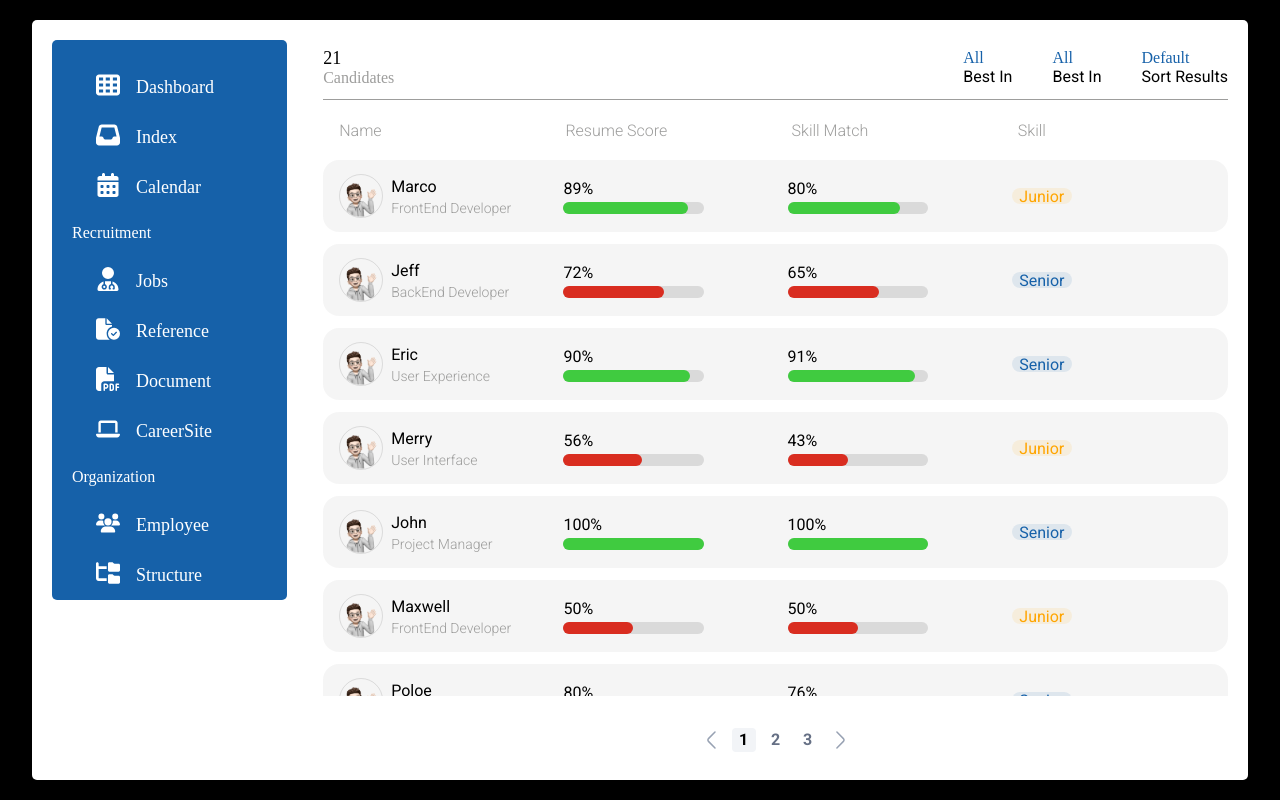
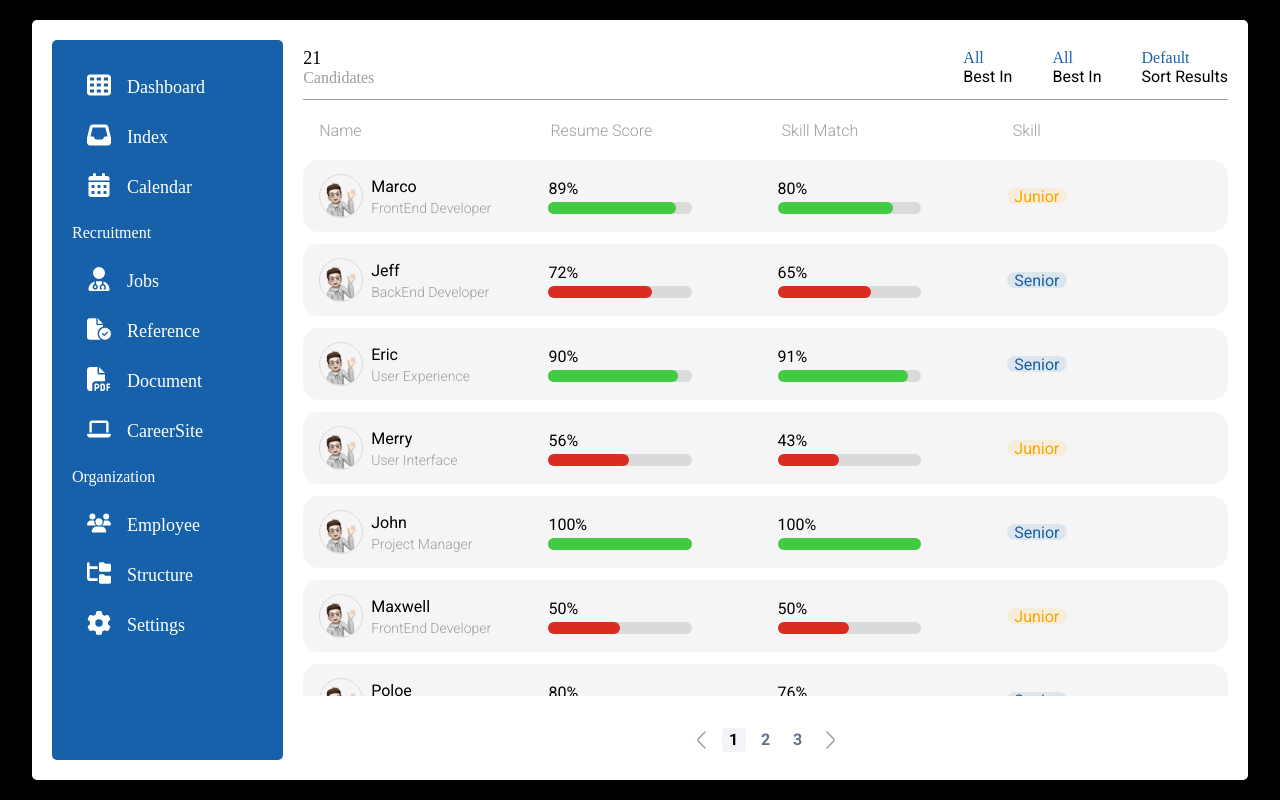
Before and after one commit to esthel7/Vue.js, a Vue app: page / in a window 1280 px wide. Built offline with nearby package versions, Linux system fonts and the light colour scheme; a web font is replaced by a local one.

Commit message:
design: nav layout

```diff
--- a/src/components/BasicButton.vue
+++ b/src/components/BasicButton.vue
@@ -40,7 +40,7 @@ const moveTo = (loc: string) => {
   justify-content: flex-start;
   width: calc(100% - 24px);
   height: 50px;
-  padding-left: 24px;
+  padding-left: 15px;
   gap: 16px;
   cursor: pointer;
 
--- a/src/components/BasicLayout.vue
+++ b/src/components/BasicLayout.vue
@@ -34,6 +34,7 @@ import SquareLayout from './SquareLayout.vue';
     &_navigation {
       width: 20%;
       height: 100%;
+      margin-right: 20px;
     }
 
     &_other {
--- a/src/components/CandidateBox.vue
+++ b/src/components/CandidateBox.vue
@@ -89,9 +89,8 @@ onMounted(() => {
 .box {
   @include flex-center;
   flex-direction: column;
-  width: calc(100% - 36px);
+  width: 100%;
   height: 100%;
-  margin-left: auto;
 
   &_header {
     display: flex;
--- a/src/components/Navigation.vue
+++ b/src/components/Navigation.vue
@@ -90,7 +90,7 @@ const bottomMenu = computed(() => menu.slice(7, menu.length));
   align-items: flex-start;
   justify-content: flex-start;
   width: 100%;
-  height: calc(70vh - 40px);
+  height: 100%;
   gap: 14px;
 
   &_sub-menu {
--- a/src/components/SquareLayout.vue
+++ b/src/components/SquareLayout.vue
@@ -27,6 +27,7 @@ const { theme } = toRefs(props);
     overflow-x: auto;
     overflow-y: auto;
     scrollbar-width: none;
+    height: 100%;
   }
 
   &[layout-theme='navigation']::webkit-scrollbar {
```
